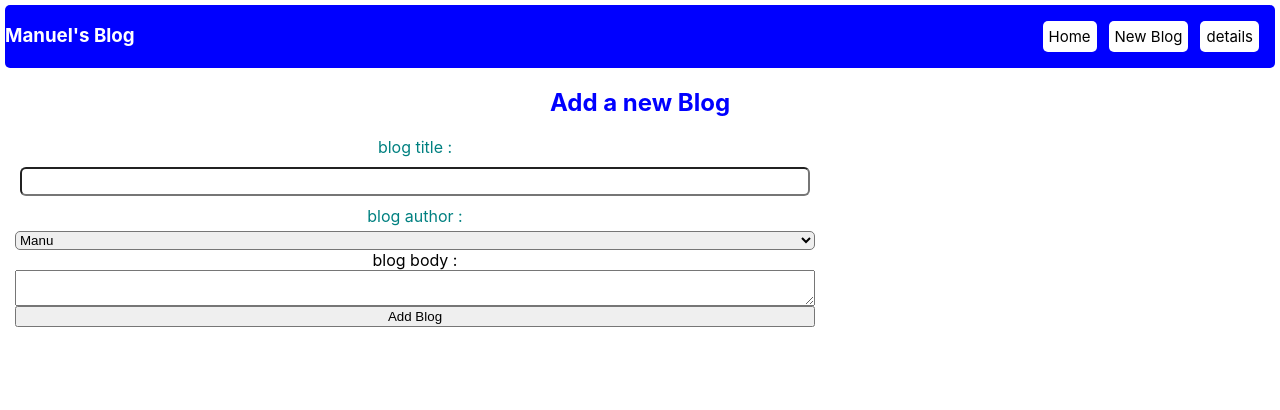
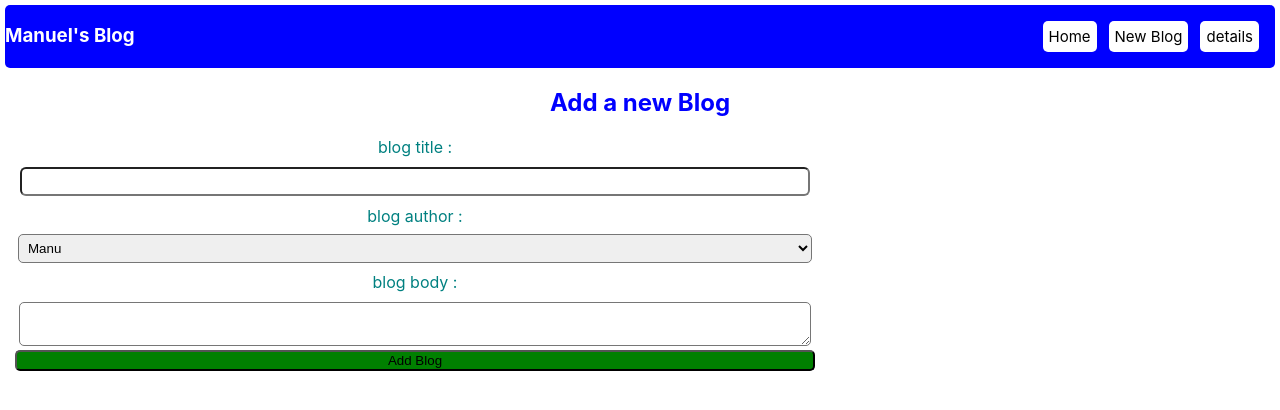
Before and after one commit to emmanuelwangila/manu-blog, a React (Create React App) app: page /new-blog in a window 1280 px wide. Shown: the top 410 px of the page. Built offline with nearby package versions, Linux system fonts and the light colour scheme.

Commit message:
styling the button

```diff
--- a/src/Create.jsx
+++ b/src/Create.jsx
@@ -51,15 +51,36 @@ const Create = () => {
           <label style={{ margin: "3px", padding: "2px ", color: "teal" }}>
             blog author :
           </label>
-          <select style={{ width: "full", borderRadius: "5px" }}>
+          <select
+            style={{
+              width: "full",
+              borderRadius: "5px",
+              margin: "3px",
+              padding: "5px",
+            }}
+          >
             <option value="manu">Manu</option>
             <option value="manu">Manu</option>
           </select>
-          <label>blog body :</label>
-          <textarea required placeholder="manu">
+          <label style={{ color: "teal", margin: "3px", padding: "3px" }}>
+            blog body :
+          </label>
+          <textarea
+            style={{ margin: "4px", padding: "6px", borderRadius: "5px" }}
+            required
+            placeholder="manu"
+          >
             {" "}
           </textarea>
-          <button>Add Blog</button>
+          <button
+            style={{
+              backgroundColor: "green",
+              cursor: "pointer",
+              borderRadius: "5px",
+            }}
+          >
+            Add Blog
+          </button>
         </form>
       </div>
     </div>
```
